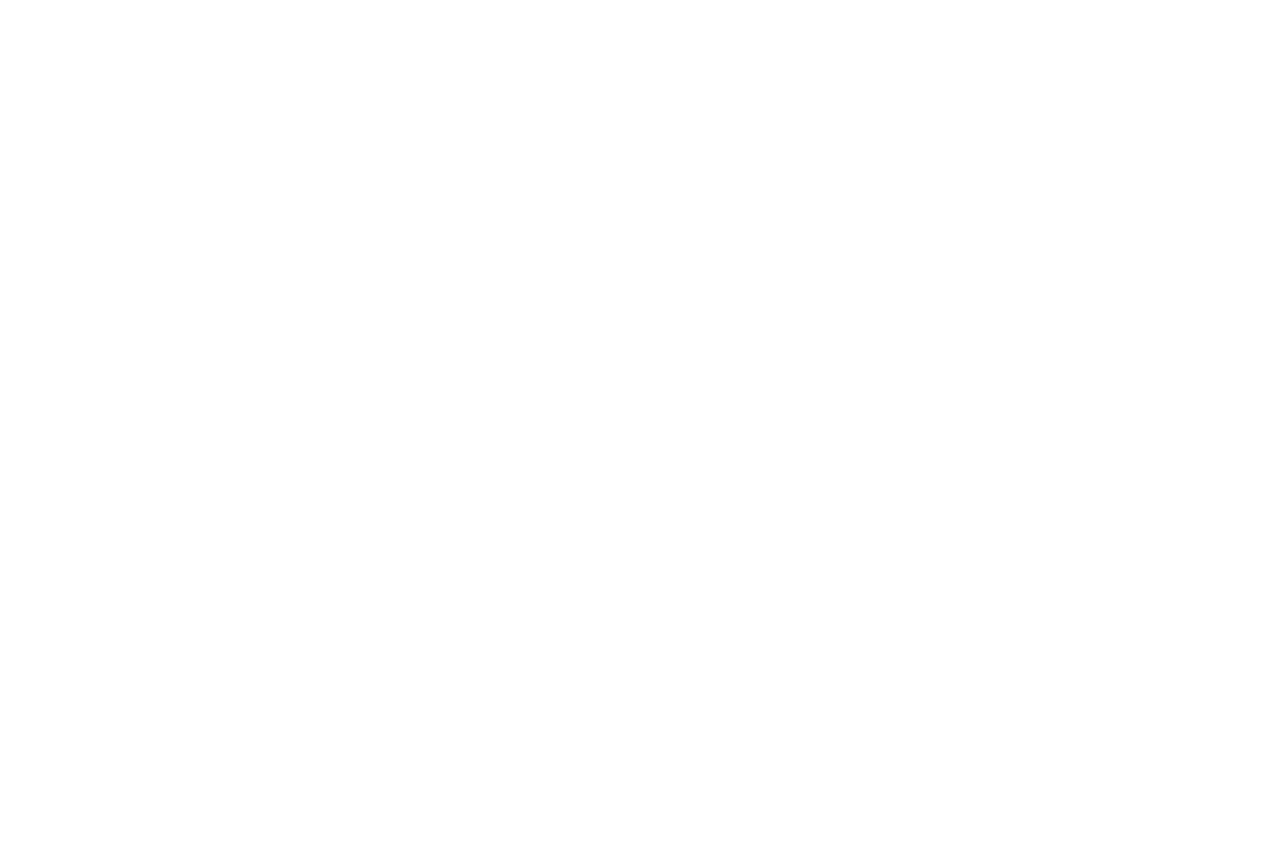
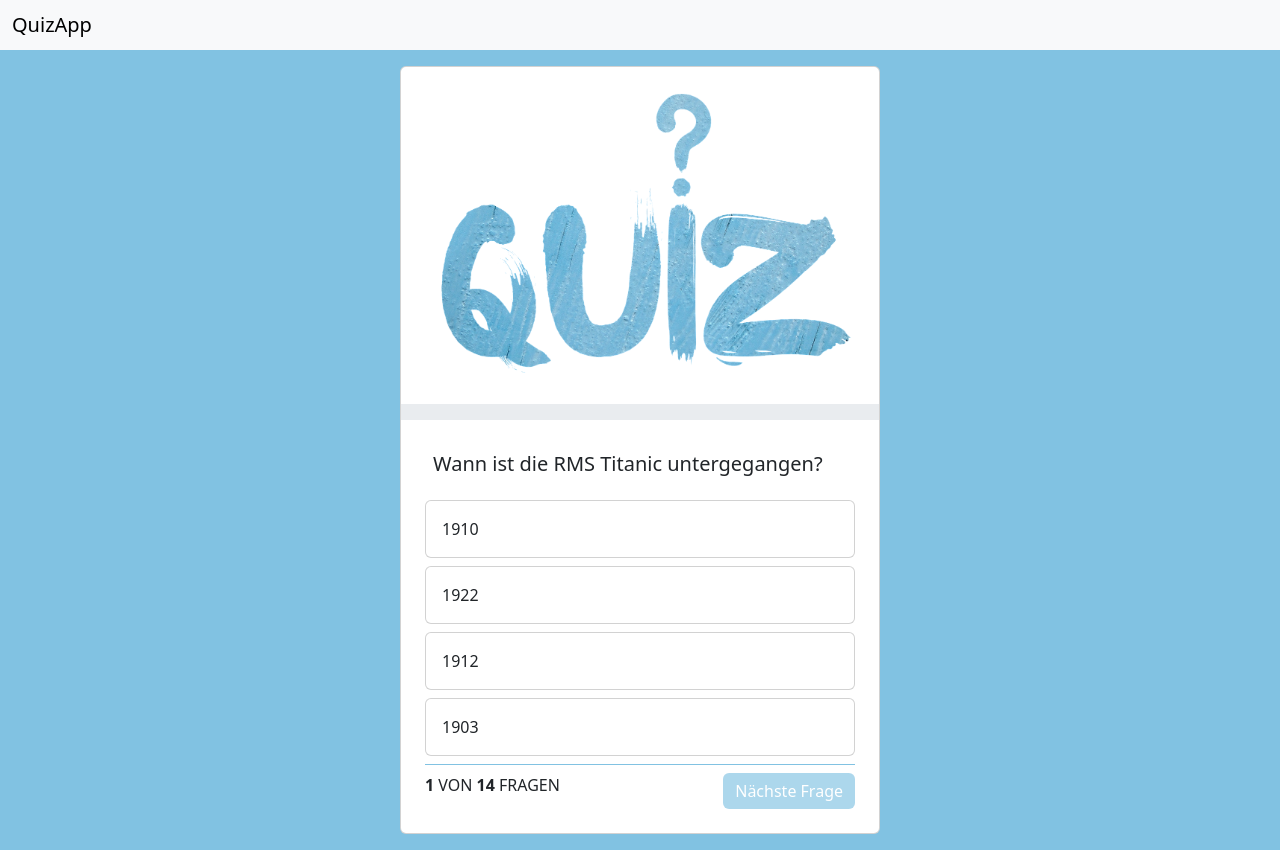
Before and after one commit to NicolausFeldtmann/QuizApp, a plain HTML site: page index.html in a window 1280 px wide. Before the commit the page ends 800 px from the top, so only its background shows below. Drawn offline with nearby package versions, Linux system fonts and the light colour scheme.

Commit message:
Releas Version

```diff
--- a/index.html
+++ b/index.html
@@ -3,12 +3,79 @@
 <head>
     <meta charset="UTF-8">
     <meta name="viewport" content="width=device-width, initial-scale=1.0">
-    <link rel="stylesheet" href="./node_modules/bootstrap/dist/css/bootstrap-reboot.min.css">
+    <link rel="icon" href="./img/quiz.png">
+    <!-- Bootstrap files-->
+    <link href="https://cdn.jsdelivr.net/npm/bootstrap@5.3.3/dist/css/bootstrap.min.css" rel="stylesheet" integrity="sha384-QWTKZyjpPEjISv5WaRU9OFeRpok6YctnYmDr5pNlyT2bRjXh0JMhjY6hW+ALEwIH" crossorigin="anonymous">
+    <script src="https://cdn.jsdelivr.net/npm/bootstrap@5.3.3/dist/js/bootstrap.bundle.min.js" integrity="sha384-YvpcrYf0tY3lHB60NNkmXc5s9fDVZLESaAA55NDzOxhy9GkcIdslK1eN7N6jIeHz" crossorigin="anonymous"></script>
+
     <link rel="stylesheet" href="./style.css">
     <script src="./script.js"></script>
-    <title>Document</title>
+    <title>QuizApp</title>
 </head>
-<body>
+<body onload="init()">
+    <nav class="navbar bg-body-tertiary">
+        <div class="container-fluid">
+          <span class="navbar-brand mb-0 h1">QuizApp</span>
+        </div>
+    </nav>
 
+    <div class="container">
+
+      <div class="card quizCard">
+        <img src="./img/quiz.png" class="card-img-top" id="questionImg">
+        <img src="./img/trophy.png" class="card-img-top" id="endImg" style="display: none;">
+
+        <div class="progress">
+          <div class="progress-bar" role="progressbar" style="width: 25%;" id="progressBar"></div>
+        </div>
+
+        <div class="card-body" id="endScreen" style="display: none;">
+          <b class="endNote">Quiz beendet!</b>
+
+          <div class="howMany">
+            Du hast <b id="amountOfRigth"></b> Fragen von <b id="allQuestions"></b> richtig beantwotet!
+          </div>
+
+          <div class="restart">
+            <button type="button" onclick="restart()" class="btn btn-primary" id="restart">Nochmal! Nochmal!</button>
+          </div>
+
+        </div>
+
+        <div class="card-body" id="questionBody">
+          <div class="card-body">
+            <h5 class="card-title" id="question"></h5>
+          </div>
+
+          <div class="card mb-2 answer" onclick="answer('answer_1')" disabled>
+            <div class="card-body" id="answer_1" disabled><b></b>
+            </div>
+          </div>
+
+          <div class="card mb-2 answer" onclick="answer('answer_2')" disabled>
+            <div class="card-body" id="answer_2" disabled><b></b>
+            </div>
+          </div>
+
+          <div class="card mb-2 answer" onclick="answer('answer_3')" disabled>
+            <div class="card-body" id="answer_3" disabled><b></b>
+            </div>
+          </div>
+
+          <div class="card mb-2 answer" onclick="answer('answer_4')" disabled>
+            <div class="card-body" id="answer_4"><b></b>
+            </div>
+          </div>
+
+          <div class="question-footer">
+            <span>
+              <b id="questionNumber">1</b> VON <b id="questionTotal"></b> FRAGEN
+            </span>
+            <button type="button" onclick="nextQuestion()" class="btn btn-primary" id="nextButton" disabled>Nächste Frage</button>
+          </div>
+        </div>
+
+      </div>
+    </div>
 </body>
 </html>
--- a/package.json
+++ /dev/null
@@ -1,5 +0,0 @@
-{
-  "dependencies": {
-    "bootstrap": "^5.3.3"
-  }
-}
--- a/script.js
+++ b/script.js
@@ -0,0 +1,220 @@
+let questions = [
+    {
+        "question": "Wann ist die RMS Titanic untergegangen?",
+        "answer_1": "1910",
+        "answer_2": "1922",
+        "answer_3": "1912",
+        "answer_4": "1903",
+        "right_answer": 3
+    },
+
+    {
+        "question": "Wie heißt der höchste Berg in unsem Sonnensystem?",
+        "answer_1": "Olympus Mons",
+        "answer_2": "Mount Everest",
+        "answer_3": "Mount Fuji",
+        "answer_4": "Kilimanjaro",
+        "right_answer": 1
+    },
+
+    {
+        "question": "Wer war der erste Mensch der einen Weltraumspaziergang unternommen hatte?",
+        "answer_1": "Yuri Gagarin",
+        "answer_2": "Neil Amstrong",
+        "answer_3": "Ulrich Walter",
+        "answer_4": "Alexei Leonov",
+        "right_answer": 4
+    },
+
+    {
+        "question": "Wann veröffenlichte die Band Sex Pistols ihr erstes Album?",
+        "answer_1": "1976",
+        "answer_2": "1977",
+        "answer_3": "1980",
+        "answer_4": "1900",
+        "right_answer": 2
+    },
+
+    {
+        "question": "Wer ist der Primarch der Word Bearers legion?",
+        "answer_1": "Lorgar Aurelian",
+        "answer_2": "Leman Russ",
+        "answer_3": "Lion el'Jonson",
+        "answer_4": "Roboter Gorillamann",
+        "right_answer": 1
+    },
+
+    {
+        "question": "Wann schaffte Tony Hawk seinen legendären 900?",
+        "answer_1": "1998",
+        "answer_2": "1999",
+        "answer_3": "2000",
+        "answer_4": "2001",
+        "right_answer": 2
+    },
+
+    {
+        "question": "Wieviel Chromosome hat ein Mensch?",
+        "answer_1": "26",
+        "answer_2": "42",
+        "answer_3": "46",
+        "answer_4": "2",
+        "right_answer": 3
+    },
+
+    {
+        "question": "Was sind die kleinsten Teile des Universums?",
+        "answer_1": "Protonen",
+        "answer_2": "Neutronen",
+        "answer_3": "Shwups",
+        "answer_4": "Quarks",
+        "right_answer": 4
+    },
+
+    {
+        "question": "Wann fand die Schlacht von Hasting statt?",
+        "answer_1": "1998",
+        "answer_2": "1066",
+        "answer_3": "1492",
+        "answer_4": "1815",
+        "right_answer": 2
+    },
+
+    {
+        "question": "Wo ist der geburtsort der Beatles?",
+        "answer_1": "Liverpool",
+        "answer_2": "London",
+        "answer_3": "Manchester",
+        "answer_4": "Hamburg",
+        "right_answer": 1
+    },
+
+    {
+        "question": "Wann fand das erste Oktoberfest statt?",
+        "answer_1": "1910",
+        "answer_2": "1745",
+        "answer_3": "1885",
+        "answer_4": "1810",
+        "right_answer": 4
+    },
+
+    {
+        "question": "Wo findet man die Hypophyse?",
+        "answer_1": "Im Gehirn",
+        "answer_2": "Im Magen",
+        "answer_3": "In Brüssel",
+        "answer_4": "In eine Mathe Gleichung",
+        "right_answer": 1
+    },
+
+    {
+        "question": "Wo findet man die Hypophyse?",
+        "answer_1": "Im Gehirn",
+        "answer_2": "Im Magen",
+        "answer_3": "In Brüssel",
+        "answer_4": "In eine Mathe Gleichung",
+        "right_answer": 1
+    },
+
+    {
+        "question": "Wie tief liegt der tiefste Punkt der Welt unter dem Meeresspiegel?",
+        "answer_1": "8848m",
+        "answer_2": "3378m",
+        "answer_3": "11 034m",
+        "answer_4": "4m",
+        "right_answer": 3
+    },
+];
+
+let rigthQuestions = 0;
+
+let currentQuestion = 0;
+
+let audioSuccsess = new Audio('audio/sucsess.mp3');
+let audioFail = new Audio('audio/fail.mp3');
+
+function init() {
+    document.getElementById('questionTotal').innerHTML = questions.length;
+
+    showQuestion();
+}
+
+function showQuestion() {
+    if (currentQuestion >= questions.length) {
+        document.getElementById('endScreen').style = '';
+        document.getElementById('endImg').style = '';
+        document.getElementById('questionBody').style = 'display: none';
+        document.getElementById('questionImg').style = 'display: none'
+        document.getElementById('allQuestions').innerHTML = questions.length;
+        document.getElementById('amountOfRigth').innerHTML = rigthQuestions;
+        let percent = currentQuestion / questions.length * 100;
+        percent = percent.toFixed(0);
+        document.getElementById('progressBar').innerHTML = percent + '%';
+        document.getElementById('progressBar').style = `width: ${percent}%`;
+    } else {
+        let percent = currentQuestion / questions.length * 100;
+        percent = percent.toFixed(0);
+        document.getElementById('progressBar').innerHTML = percent + '%';
+        document.getElementById('progressBar').style = `width: ${percent}%`;
+        let question = questions[currentQuestion];
+        document.getElementById('questionNumber').innerHTML = currentQuestion +1;
+        document.getElementById('question').innerHTML = question['question'];
+        document.getElementById('answer_1').innerHTML = question['answer_1'];
+        document.getElementById('answer_2').innerHTML = question['answer_2'];
+        document.getElementById('answer_3').innerHTML = question['answer_3'];
+        document.getElementById('answer_4').innerHTML = question['answer_4'];
+    }
+}
+
+function answer(selection) {
+    let question = questions[currentQuestion];
+    let selectedQuestionNumber = selection.slice(-1);
+
+    let rigthAnswerId = `answer_${question['right_answer']}`;
+
+    if (selectedQuestionNumber == question['right_answer']) {
+        document.getElementById(selection).classList.add('succsess');
+        audioSuccsess.play();
+        rigthQuestions++;
+    } else {
+        document.getElementById(selection).classList.add('fail');
+        document.getElementById(rigthAnswerId).classList.add('succsess');
+        audioFail.play();
+    }
+    document.getElementById('nextButton').disabled = false;
+}
+
+
+function nextQuestion() {
+ currentQuestion++;
+ showQuestion();
+ resetAnswers();
+
+ document.getElementById('nextButton').disabled = true;
+}
+
+function resetAnswers() {
+    document.getElementById('answer_1').classList.remove('fail');
+    document.getElementById('answer_1').classList.remove('succsess');
+
+    document.getElementById('answer_2').classList.remove('fail');
+    document.getElementById('answer_2').classList.remove('succsess');
+
+    document.getElementById('answer_3').classList.remove('fail');
+    document.getElementById('answer_3').classList.remove('succsess');
+
+    document.getElementById('answer_4').classList.remove('fail');
+    document.getElementById('answer_4').classList.remove('succsess');
+}
+
+function restart() {
+    document.getElementById('endImg').style = 'display: none';
+    document.getElementById('questionImg').style = '';
+
+    document.getElementById('endScreen').style = 'display: none';
+    document.getElementById('questionBody').style = '';
+
+    rigthQuestions = 0;
+    currentQuestion = 0;
+    init();
+}
--- a/style.css
+++ b/style.css
@@ -0,0 +1,71 @@
+body{
+    background-color: rgb(129, 194, 226);
+}
+
+.container{
+    min-height: 100vh;
+    display: flex;
+    align-items: center;
+    justify-content: center;
+}
+
+.card{
+    max-width: 30rem;
+    margin-inline: .5rem !important;
+}
+
+.answer:hover{
+    cursor: pointer;
+    background-color: rgb(196, 234, 252);
+    transition-delay: 0.15s;
+}
+
+.question-footer{
+    border-top: 1px solid rgb(129, 194, 226);
+    margin-bottom: .5rem;
+    margin-inline: .5rem;
+    display: flex;
+    justify-content: space-between;
+    padding-top: .5rem;
+}
+
+.btn.btn-primary{
+    background-color: rgb(129, 194, 226);
+    border: 0;
+}
+
+.btn.btn-primary:hover{
+    background-color: rgb(49, 178, 242);
+}
+
+.succsess{
+    background-color: rgb(177 249 168);
+}
+
+.fail{
+    background-color: rgb(245 151 151);
+}
+
+.endNote{
+    display: flex;
+    justify-content: center;
+    padding-bottom: 8px;
+}
+
+.howMany{
+    text-align: center;
+}
+
+.progress{
+    border-radius: 0px;
+}
+
+.progress-bar{
+    background-color: rgb(129, 194, 226);
+}
+
+.restart{
+    display: flex;
+    justify-content: center;
+    margin-top: 8px;
+}
```
Also changed, not shown: img/quiz.png (added), img/trophy.png (added), 3 other files.
